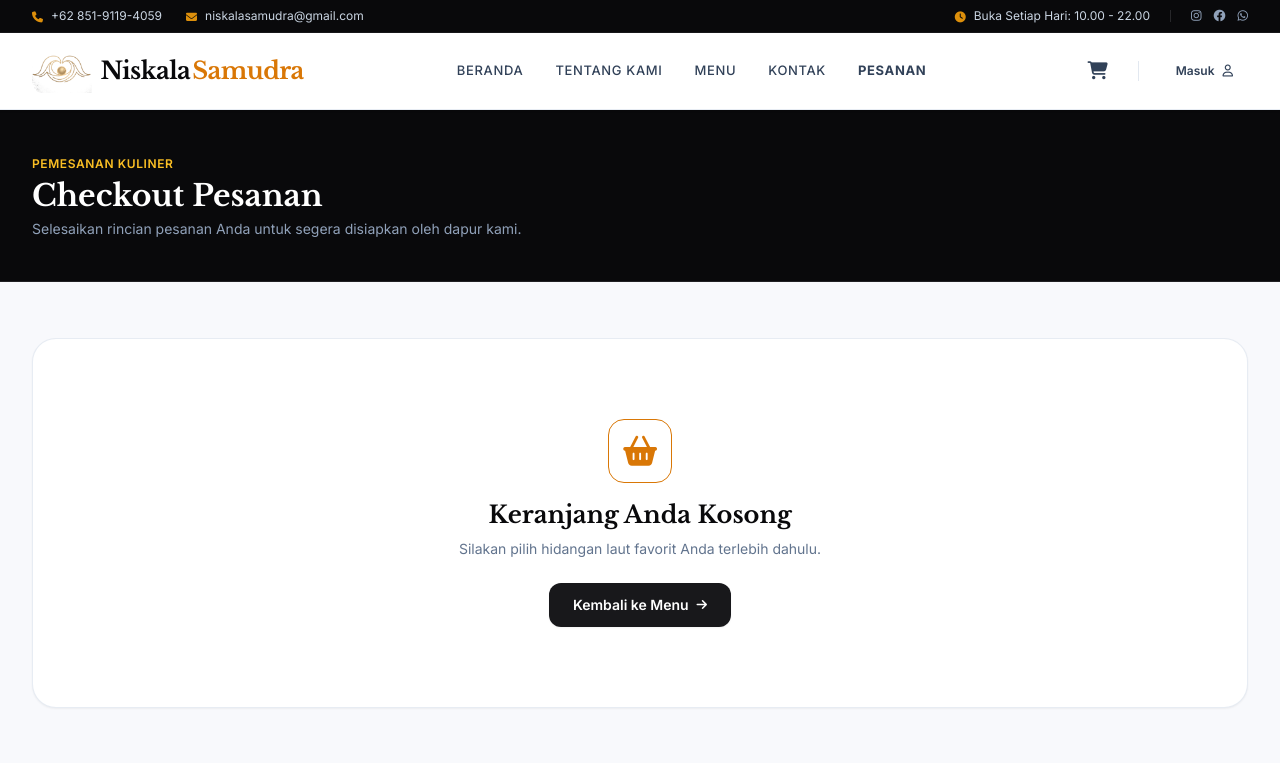
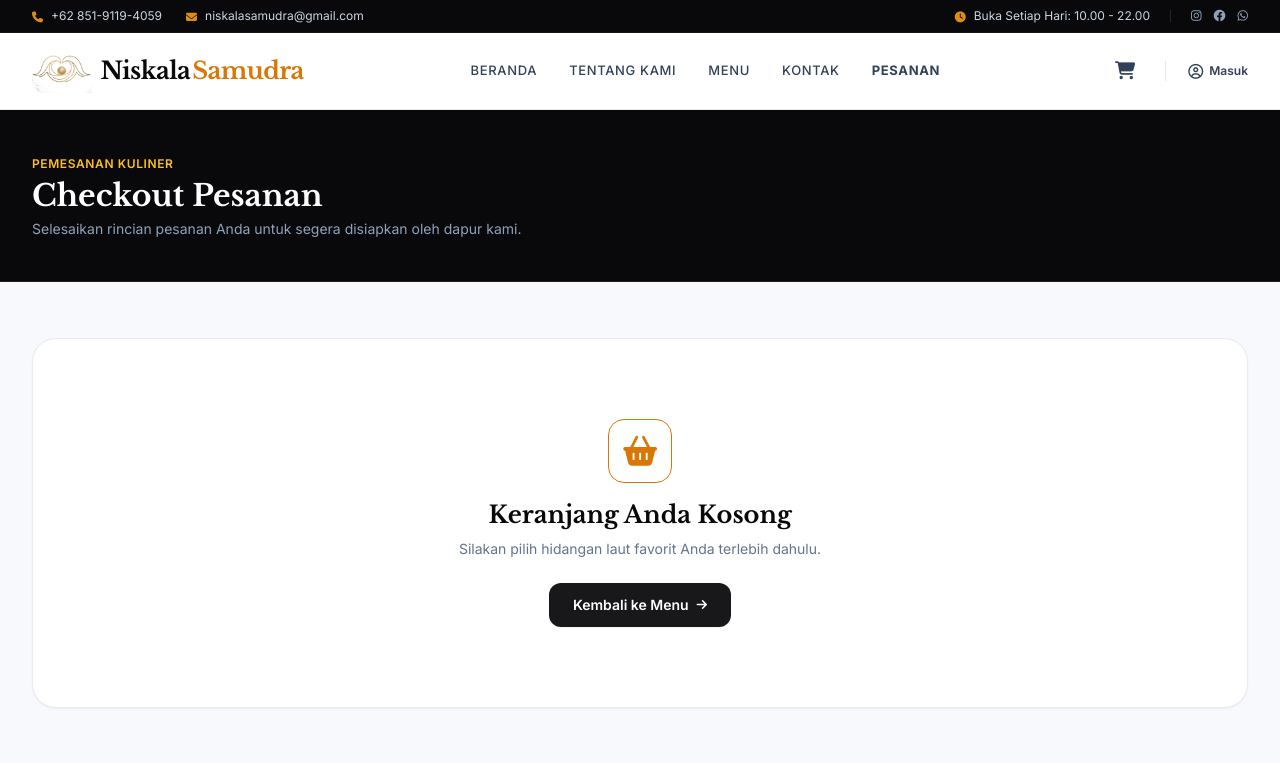
Before and after one commit to adtfiry12/Seafoodrest, a Laravel app: page /checkout in a window 1280 px wide. Shown: the top 763 px of the page. Run offline with Laravel 12, Linux system fonts and the light colour scheme; style sheets or scripts are compiled from the project's sources.

Commit message:
update icon hover Masuk

```diff
--- a/resources/views/template/front.blade.php
+++ b/resources/views/template/front.blade.php
@@ -65,8 +65,12 @@
                     </button>
                     <div class="h-5 w-px bg-slate-200 mx-0.5 hidden md:block"></div>
                     @guest
-                        <a href="{{ route('login') }}" class="hidden md:inline-flex items-center gap-2 px-3.5 py-1.5 rounded-xl text-xs font-semibold text-slate-700 hover:text-gold-700 hover:bg-slate-50 transition border border-transparent hover:border-slate-200">
-                            Masuk <i class="fa-regular fa-user text-xs"></i>
+                        <a href="{{ route('login') }}" class="hidden md:inline-flex items-center gap-1.5 py-1 text-xs font-semibold text-slate-700 hover:text-gold-500 transition-colors">
+                            <i class="fa-regular fa-circle-user text-[15px]"></i>
+                            <span>Masuk</span>
+                        </a>
+                        <a href="{{ route('login') }}" aria-label="Masuk ke Akun" class="md:hidden p-2 text-slate-700 hover:text-gold-500 transition-colors focus:outline-none">
+                            <i class="fa-regular fa-circle-user text-lg"></i>
                         </a>
                     @else
                         <div class="hidden md:block relative" x-data="{ open: false }">
@@ -88,6 +92,9 @@
                                 </form>
                             </div>
                         </div>
+                        <a href="{{ route('profile.index') }}" aria-label="Profil Akun" class="md:hidden flex items-center p-1 rounded-full text-slate-700 hover:text-gold-500 transition">
+                            <img src="{{ Auth::user()->foto ? asset('storage/'.Auth::user()->foto) : 'https://ui-avatars.com/api/?name='.urlencode(Auth::user()->nama).'&background=18181b&color=fbbf24' }}" class="w-7 h-7 rounded-full object-cover">
+                        </a>
                     @endguest
                     <button @click="mobileMenuOpen = !mobileMenuOpen" class="md:hidden p-2 rounded-xl text-slate-700 hover:text-gold-600 hover:bg-slate-100 focus:outline-none">
                         <i class="fa-solid fa-bars text-xl" x-show="!mobileMenuOpen"></i>
@@ -110,7 +117,10 @@
                 @endauth
 
                 @guest
-                    <a href="{{ route('login') }}" class="block px-3 py-2.5 mt-3 text-xs sm:text-sm font-bold uppercase tracking-wider text-white bg-charcoal-900 text-center rounded-xl hover:bg-gold-600 transition shadow-xs">Login / Masuk</a>
+                    <a href="{{ route('login') }}" class="flex items-center justify-center gap-2 px-3 py-2.5 mt-3 text-xs sm:text-sm font-bold uppercase tracking-wider text-white bg-charcoal-900 text-center rounded-xl hover:bg-gold-600 transition shadow-xs">
+                        <i class="fa-regular fa-circle-user text-base text-gold-400"></i>
+                        <span>Masuk Akun</span>
+                    </a>
                 @else
                     <div class="mt-3 pt-3 border-t border-slate-100">
                         <p class="px-3 text-[11px] font-semibold text-slate-400 uppercase tracking-wider mb-1">Akun Saya</p>
```
